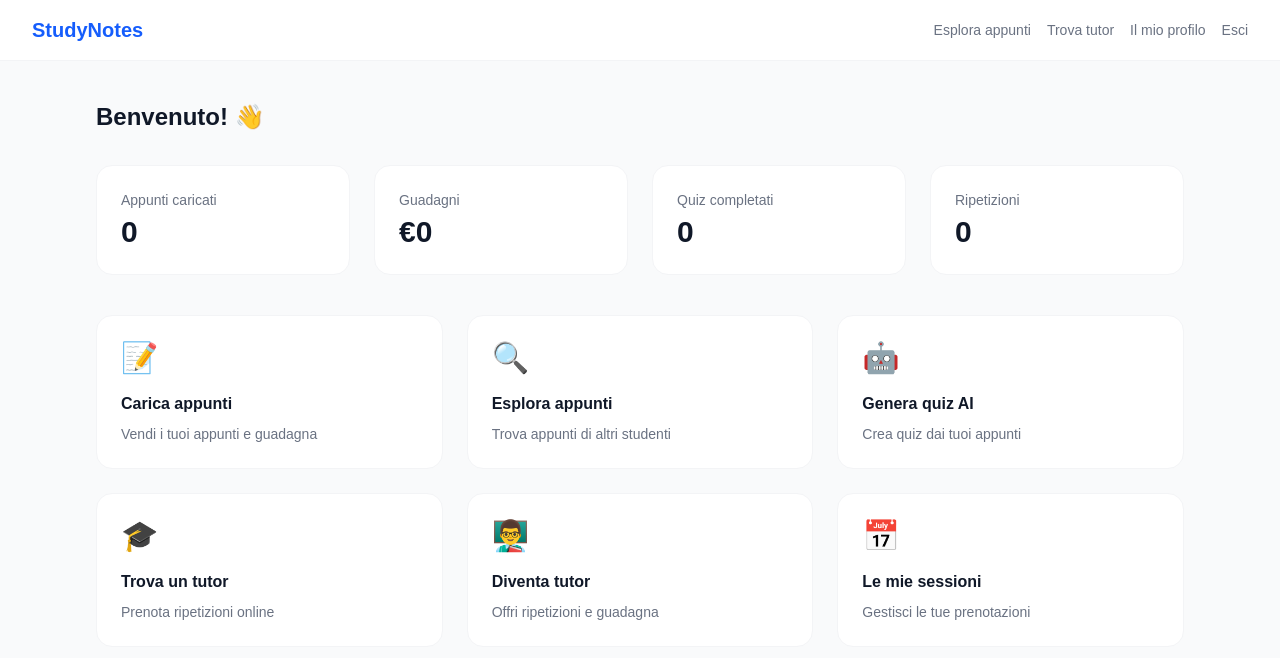
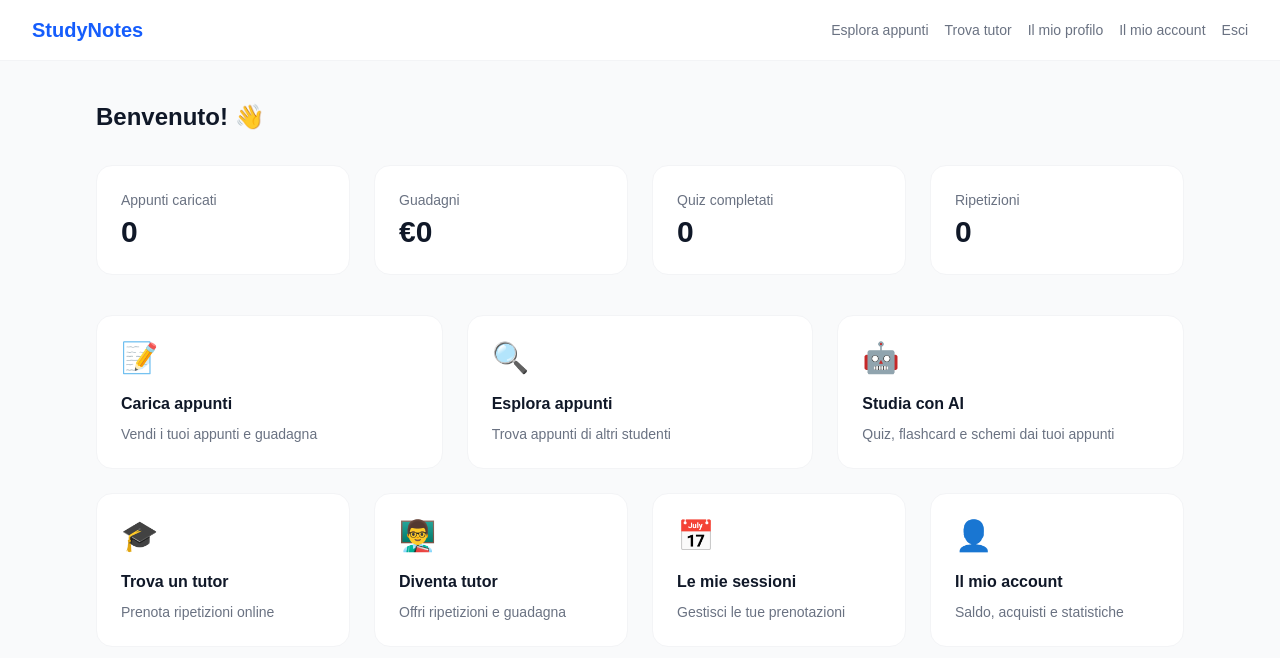
Before and after one commit to StarUpm/studynotes, a Next.js app: page /dashboard in a window 1280 px wide. Shown: the top 658 px of the page. Built offline with nearby package versions, Linux system fonts and the light colour scheme.

Commit message:
Update page.tsx

```diff
--- a/src/app/dashboard/page.tsx
+++ b/src/app/dashboard/page.tsx
@@ -20,6 +20,7 @@ export default function Dashboard() {
           <Link href="/esplora" className="text-sm text-gray-500 hover:text-blue-600">Esplora appunti</Link>
           <Link href="/tutor" className="text-sm text-gray-500 hover:text-blue-600">Trova tutor</Link>
           <Link href="/modifica-profilo" className="text-sm text-gray-500 hover:text-blue-600">Il mio profilo</Link>
+          <Link href="/account" className="text-sm text-gray-500 hover:text-blue-600">Il mio account</Link>
           <button onClick={handleLogout} className="text-sm text-gray-500 hover:text-red-500">Esci</button>
         </div>
       </nav>
@@ -56,11 +57,11 @@ export default function Dashboard() {
           </Link>
           <Link href="/quiz" className="bg-white rounded-2xl border border-gray-100 p-6 hover:border-blue-200 cursor-pointer block">
             <div className="text-3xl mb-4">🤖</div>
-            <h3 className="font-semibold text-gray-900 mb-2">Genera quiz AI</h3>
-            <p className="text-sm text-gray-500">Crea quiz dai tuoi appunti</p>
+            <h3 className="font-semibold text-gray-900 mb-2">Studia con AI</h3>
+            <p className="text-sm text-gray-500">Quiz, flashcard e schemi dai tuoi appunti</p>
           </Link>
         </div>
-        <div className="grid grid-cols-1 md:grid-cols-3 gap-6">
+        <div className="grid grid-cols-1 md:grid-cols-4 gap-6">
           <Link href="/tutor" className="bg-white rounded-2xl border border-gray-100 p-6 hover:border-blue-200 cursor-pointer block">
             <div className="text-3xl mb-4">🎓</div>
             <h3 className="font-semibold text-gray-900 mb-2">Trova un tutor</h3>
@@ -76,6 +77,11 @@ export default function Dashboard() {
             <h3 className="font-semibold text-gray-900 mb-2">Le mie sessioni</h3>
             <p className="text-sm text-gray-500">Gestisci le tue prenotazioni</p>
           </Link>
+          <Link href="/account" className="bg-white rounded-2xl border border-gray-100 p-6 hover:border-blue-200 cursor-pointer block">
+            <div className="text-3xl mb-4">👤</div>
+            <h3 className="font-semibold text-gray-900 mb-2">Il mio account</h3>
+            <p className="text-sm text-gray-500">Saldo, acquisti e statistiche</p>
+          </Link>
         </div>
       </div>
     </main>
```
